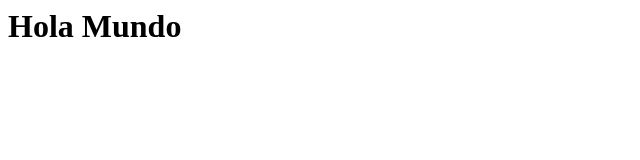
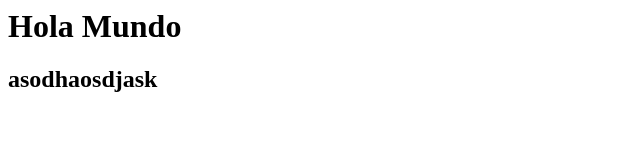
Before and after one commit to MatNF/AprendiendoDeGit, a plain HTML site: page index.html in a window 1280 px wide. Shown: the whole page, without its empty margins (0-640 px from the left). Drawn offline with Linux system fonts and the light colour scheme.

Commit message:
Tercer commit del index.html

```diff
--- a/index.html
+++ b/index.html
@@ -1 +1,2 @@
 <h1>Hola Mundo</h1>
+<h2>asodhaosdjask</h2>
```
